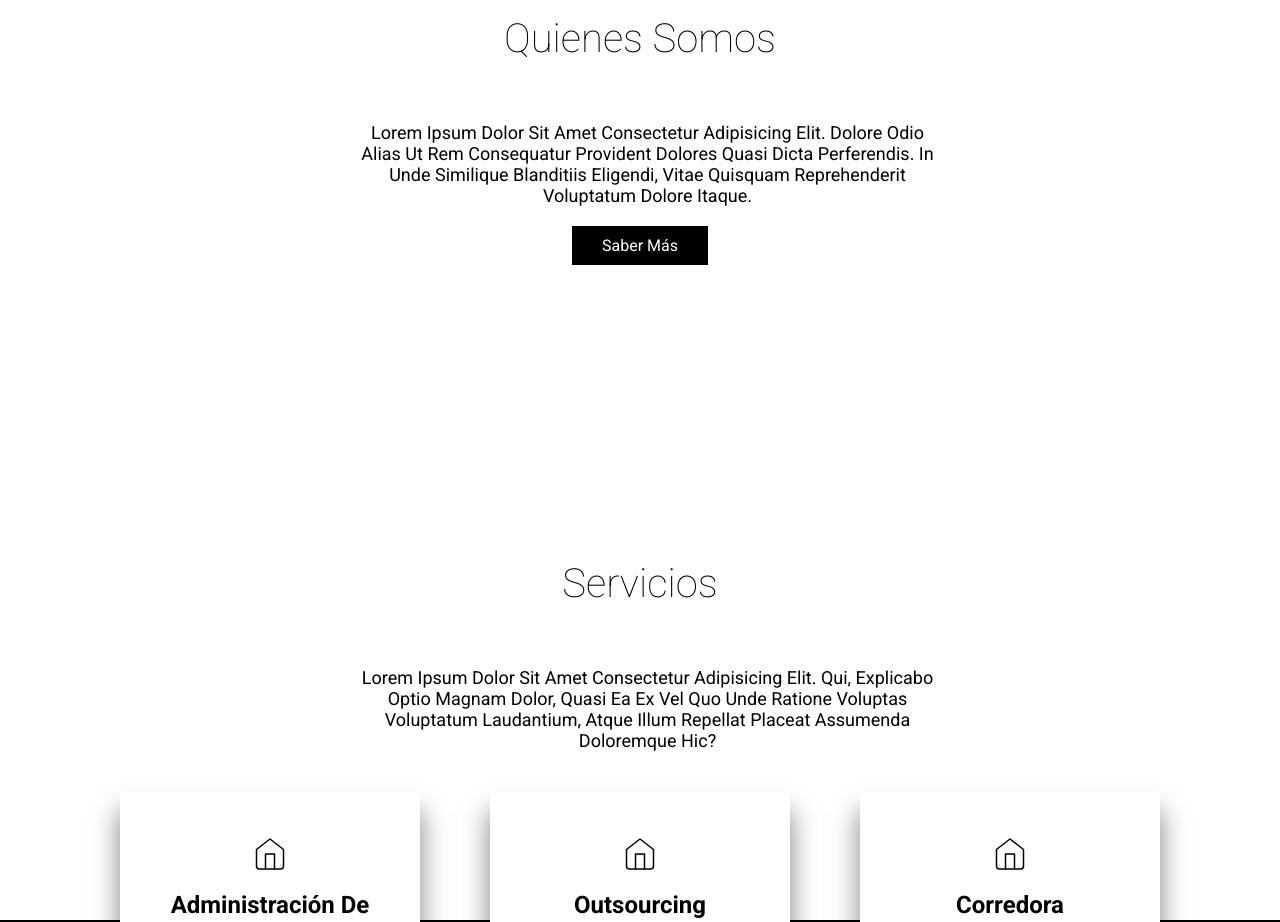
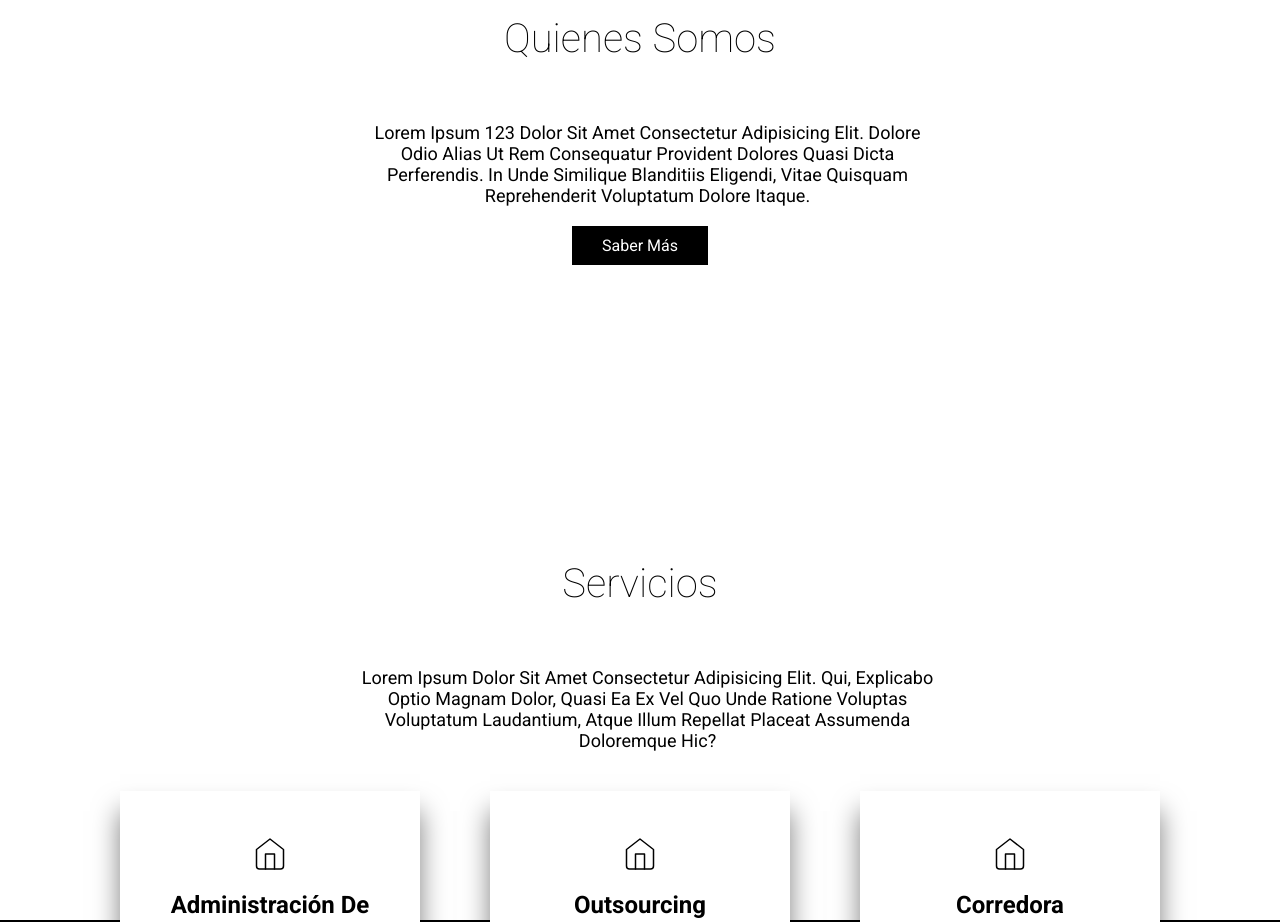
Before and after one commit to Mauhro/Alto-Comunidades, a plain HTML site: page index.html in a window 1280 px wide. Shown: the part 980-1902 px from the top of the page. Drawn offline with Linux system fonts and the light colour scheme.

Commit message:
agregue 123 al lorem

```diff
--- a/index.html
+++ b/index.html
@@ -35,7 +35,7 @@
         <div class="content">
             <div class="about-text">
                 <h3>Quienes Somos</h3>
-                <p>Lorem ipsum dolor sit amet consectetur adipisicing elit. Dolore odio alias ut rem consequatur
+                <p>Lorem ipsum 123 dolor sit amet consectetur adipisicing elit. Dolore odio alias ut rem consequatur
                     provident dolores quasi dicta perferendis. In unde similique blanditiis eligendi, vitae quisquam
                     reprehenderit voluptatum dolore itaque.</p>
                 <a href="#" class="btn2">Saber Más</a>
```
